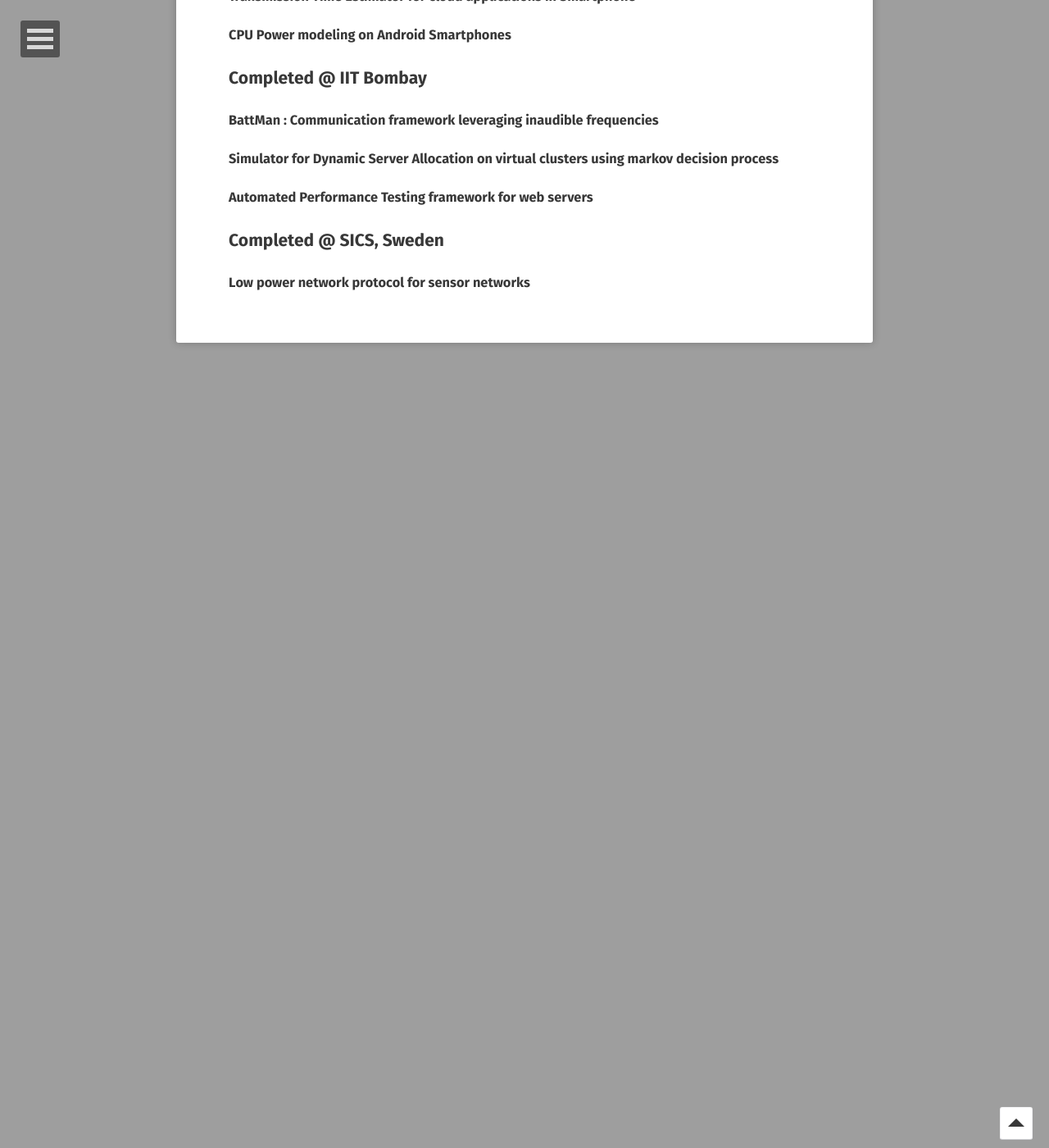
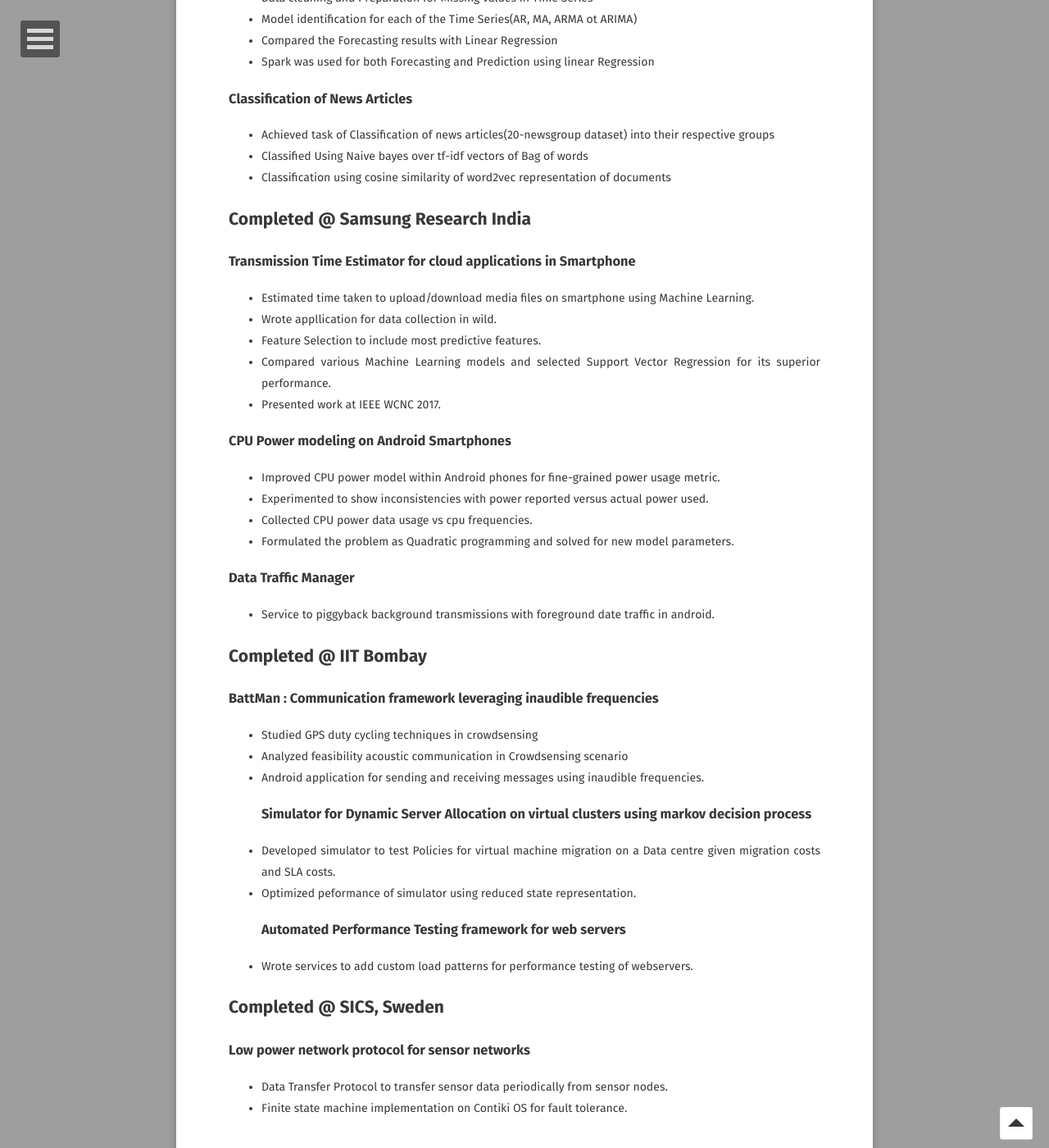
Before and after one commit to panghalamit/panghalamit.github.io, a Jekyll site: the page built from projects/index.md, in a window 1280 px wide and 1400 px high, scrolled down 1070 px. Shown: the whole window at 82% size. Built offline with Jekyll 4.4.1, drawn with Linux system fonts in a browser that asks for light colours; some web fonts are replaced; before the commit the page ends 1488 px from its top, so only the background shows below that; some of the changed text lies outside the part shown.

Commit message:
updated course and project info

```diff
--- a/projects/index.md
+++ b/projects/index.md
@@ -5,18 +5,29 @@ excerpt: "A List of Projects"
 comments: false
 ---
 
-## Ongoing
+## Personal Projects
 
-
-### Secure Authentication system for mobile users
-* [Secure Mobile Identities]({{"https://cs.nyu.edu/~lakshmi/Lakshmi/Project%20Websites/SMI/Home.html"}})
+### InnerCircle : A decentralized application on ethereum for creating pop-up events
+* Developed as part of two-day hackathon organized by Consensys.
+* Application developed using React, Solidity and Linnia protocol.
+* Creating meaningful engagement similar to word of mouth by allowing anyone to create an event and invite trusted/loyal inner circle of members.
+* Referral Mechanism to expand the circle.
+* [Try it yourself]({{"https://vutsalsinghal.github.io/linnia-hackathon/"}})
+* code is open source and available [here]({{"https://github.com/vutsalsinghal/linnia-hackathon"}})
 
 
 ## Completed @ NYU
+
 ### Books2Rec : Book Recommender System For Goodreads
 * As part of Big Data Science class by Prof. Anasse Bari.
 * Hybrid Recommender System using Latent Factors from Reader-Book interaction and content based features for books metadata.
 * Looking for recommendations for books to read, try our [website]({{"https://books2rec.me"}})
+
+### Secure Authentication system for mobile users
+* A challenge-response based 2-Factor Authentication system using SMS channel
+* Authentication backend in Python django
+* Twilio APIs for interaction with mobile device via SMS channel
+* Android application to interact with Authentication server
 
 ### Forecasting average speed of buses between MTA Bus Stops
 * Analyzed Time Series data of average speeds of buses between two stops among many such Stops
@@ -32,15 +43,33 @@ comments: false
 
 ## Completed @ Samsung Research India
 ### Transmission Time Estimator for cloud applications in Smartphone
+* Estimated time taken to upload/download media files on smartphone using Machine Learning.
+* Wrote appllication for data collection in wild.
+* Feature Selection to include most predictive features.
+* Compared various Machine Learning models and selected Support Vector Regression for its superior performance.
+* Presented work at IEEE WCNC 2017.
 
 ### CPU Power modeling on Android Smartphones
+* Improved CPU power model within Android phones for fine-grained power usage metric.
+* Experimented to show inconsistencies with power reported versus actual power used.
+* Collected CPU power data usage vs cpu frequencies.
+* Formulated the problem as Quadratic programming and solved for new model parameters.
 
-
+### Data Traffic Manager
+* Service to piggyback background transmissions with foreground date traffic in android.
 
 ## Completed @ IIT Bombay
 ### BattMan : Communication framework leveraging inaudible frequencies
+* Studied GPS duty cycling techniques in crowdsensing
+* Analyzed feasibility acoustic communication in Crowdsensing scenario
+* Android application for sending and receiving messages using inaudible frequencies.
 ### Simulator for Dynamic Server Allocation on virtual clusters using markov decision process
+* Developed simulator to test Policies for virtual machine migration on a Data centre given migration costs and SLA costs.
+* Optimized peformance of simulator using reduced state representation.
 ### Automated Performance Testing framework for web servers
+* Wrote services to add custom load patterns for performance testing of webservers.
 
 ## Completed @ SICS, Sweden
 ### Low power network protocol for sensor networks
+* Data Transfer Protocol to transfer sensor data periodically from sensor nodes.
+* Finite state machine implementation on Contiki OS for fault tolerance.
```
Also changed, not shown: about/index.md (+7 -2 lines), misc/index.md (+3 -0 lines), playground/index.md (+5 -0 lines).
